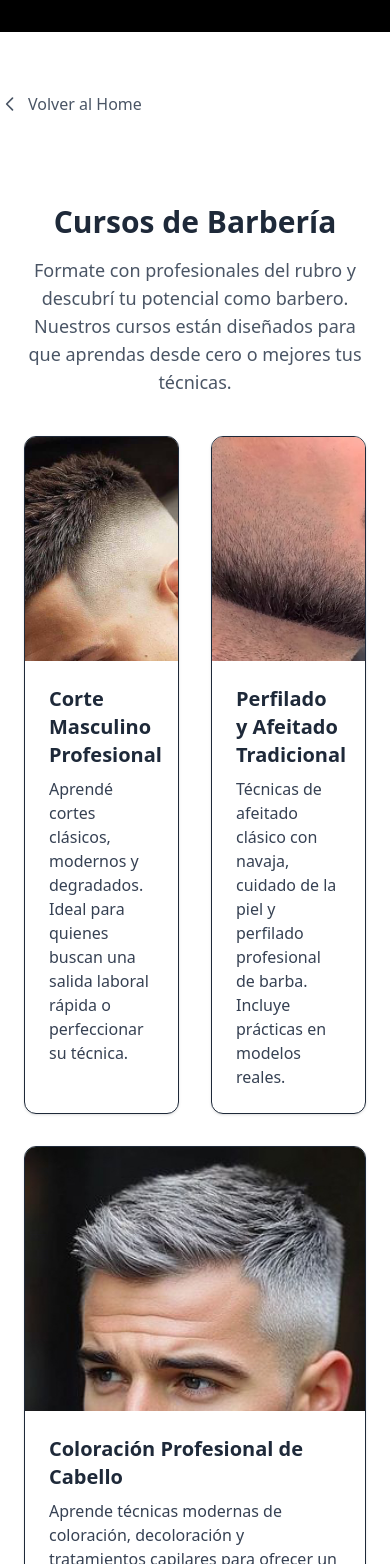
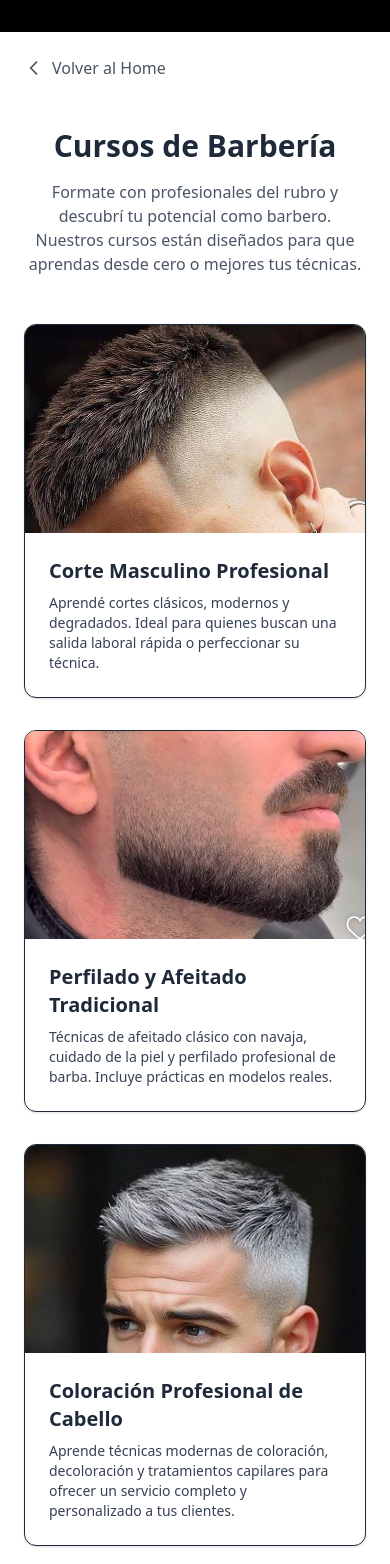
Before and after one commit to maxianguita/Barber-app, a React (Vite) app in the folder Client/: page /cursos in a window 390 px wide. Shown: the part 184-1748 px from the top of the page. Built offline with nearby package versions, Linux system fonts and the light colour scheme.

Commit message:
actualizando las url

```diff
--- a/Client/src/componets/Login.jsx
+++ b/Client/src/componets/Login.jsx
@@ -10,12 +10,16 @@ const Login = () => {
   const [password, setPassword] = useState('');
   const navigate = useNavigate();
 
+  const API_URL = import.meta.env.VITE_URL;
+  console.log("🔗 API_URL en Login:", API_URL);
+
+
   const handleSubmit = async (e) => {
     e.preventDefault();
     // console.log('📤 Enviando login con:', { email, password });
 
     try {
-      const res = await axios.post('http://localhost:3001/api/auth/login', {
+      const res = await axios.post(`${API_URL}/api/auth/login`, {
         email,
         password,
       });
--- a/Client/src/componets/ModalLogin.jsx
+++ b/Client/src/componets/ModalLogin.jsx
@@ -10,6 +10,9 @@ const ModalLogin = ({ onClose }) => {
   const [password, setPassword] = useState('');
   const [isLoading, setIsLoading] = useState(false);
 
+  const API_URL = import.meta.env.VITE_URL;
+  console.log("🔗 API_URL en ModalLogin:", API_URL);
+
   const handleLogin = async (e) => {
     e.preventDefault();
 
@@ -21,8 +24,8 @@ const ModalLogin = ({ onClose }) => {
     setIsLoading(true);
 
     try {
-      const res = await axios.post(
-        'http://localhost:3001/api/auth/login',
+       const res = await axios.post(
+        `${API_URL}/api/auth/login`,
         { email, password },
         {
           headers: {
--- a/Client/src/pages/CrearUsuarioModall.jsx
+++ b/Client/src/pages/CrearUsuarioModall.jsx
@@ -10,6 +10,10 @@ const CrearUsuarioModal = ({ onClose }) => {
   });
   const [mensaje, setMensaje] = useState('');
   const [tipoMensaje, setTipoMensaje] = useState(''); // 'success' o 'error'
+
+  const API_URL = import.meta.env.VITE_API_URL;
+
+  console.log("API_URL en CrearUsuarioModal:", API_URL);
 
   const handleChange = (e) => {
     setFormData({ ...formData, [e.target.name]: e.target.value });
@@ -25,7 +29,7 @@ const CrearUsuarioModal = ({ onClose }) => {
     e.preventDefault();
 
     try {
-      const res = await axios.post('http://localhost:3001/api/usuarios', formData);
+      const res = await axios.post(`${API_URL}/api/usuarios`, formData);
       if (res.status === 201) {
         mostrarMensaje('Usuario creado con éxito', 'success');
         onClose(); // Cerrar el modal después de la creación
--- a/Client/src/pages/Cursos.jsx
+++ b/Client/src/pages/Cursos.jsx
@@ -5,69 +5,88 @@ import afeitado from '../assets/barber_files/perfilbarba.jpg';
 import coloracion from '../assets/barber_files/coloracion.jpg';
 
 const Cursos = () => {
-  const navigate = useNavigate();  // <-- dentro del componente
+  const navigate = useNavigate();
 
   return (
-    <>
+    <div className="w-full min-h-screen bg-white text-gray-800">
+      {/* Botón Volver */}
+      <div className="px-6 pt-6">
         <button
-        onClick={() => navigate('/')}  // Navega a home
-        className="mb-6 flex items-center text-gray-600 hover:text-gray-900  mt-15"
+          onClick={() => navigate('/')}
+          className="flex items-center text-gray-600 hover:text-gray-900 transition"
         >
-        {/* Flecha simple con SVG */}
           <svg
             className="w-5 h-5 mr-2"
             fill="none"
             stroke="currentColor"
             strokeWidth="2"
             viewBox="0 0 24 24"
-          xmlns="http://www.w3.org/2000/svg"
           >
-          <path strokeLinecap="round" strokeLinejoin="round" d="M15 19l-7-7 7-7"></path>
+            <path strokeLinecap="round" strokeLinejoin="round" d="M15 19l-7-7 7-7" />
           </svg>
           Volver al Home
         </button>
+      </div>
 
-      <section id="cursos" className="w-full px-6 py-16 bg-white text-gray-800">
-        <div className="max-w-5xl mx-auto text-center">
-          <h2 className="text-3xl font-bold mb-4">Cursos de Barbería</h2>
-          <p className="text-lg text-gray-600 mb-10">
-            Formate con profesionales del rubro y descubrí tu potencial como barbero. Nuestros cursos están diseñados para que aprendas desde cero o mejores tus técnicas.
+      {/* Contenido */}
+      <section id="cursos" className="px-6 py-12 sm:py-16">
+        <div className="max-w-5xl mx-auto text-center mb-12">
+          <h2 className="text-3xl sm:text-4xl font-bold mb-4">Cursos de Barbería</h2>
+          <p className="text-base sm:text-lg text-gray-600">
+            Formate con profesionales del rubro y descubrí tu potencial como barbero.
+            Nuestros cursos están diseñados para que aprendas desde cero o mejores tus técnicas.
           </p>
         </div>
 
-        <div className="grid md:grid-cols-2 gap-8 max-w-5xl mx-auto">
+        {/* Cards */}
+        <div className="grid grid-cols-1 md:grid-cols-2 gap-8 max-w-5xl mx-auto">
+          {/* Card Corte */}
           <div className="border rounded-xl overflow-hidden shadow hover:shadow-md transition">
-            <img src={corte} alt="Curso de Corte" className="w-full h-56 object-cover" />
+            <img
+              src={corte}
+              alt="Curso de Corte"
+              className="w-full h-52 sm:h-60 object-cover"
+            />
             <div className="p-6">
               <h3 className="text-xl font-semibold mb-2">Corte Masculino Profesional</h3>
-              <p className="text-gray-700">
+              <p className="text-gray-700 text-sm sm:text-base">
                 Aprendé cortes clásicos, modernos y degradados. Ideal para quienes buscan una salida laboral rápida o perfeccionar su técnica.
               </p>
             </div>
           </div>
 
+          {/* Card Afeitado */}
           <div className="border rounded-xl overflow-hidden shadow hover:shadow-md transition">
-            <img src={afeitado} alt="Curso de Afeitado" className="w-full h-56 object-cover" />
+            <img
+              src={afeitado}
+              alt="Curso de Afeitado"
+              className="w-full h-52 sm:h-60 object-cover"
+            />
             <div className="p-6">
               <h3 className="text-xl font-semibold mb-2">Perfilado y Afeitado Tradicional</h3>
-              <p className="text-gray-700">
+              <p className="text-gray-700 text-sm sm:text-base">
                 Técnicas de afeitado clásico con navaja, cuidado de la piel y perfilado profesional de barba. Incluye prácticas en modelos reales.
               </p>
             </div>
           </div>
 
-          <div className="col-span-2 border rounded-xl overflow-hidden shadow hover:shadow-md transition max-w-3xl mx-auto">
-            <img src={coloracion} alt="Curso de Coloración de Cabello" className="w-full h-66 object-cover" />
+          {/* Card Coloración */}
+          <div className="md:col-span-2 border rounded-xl overflow-hidden shadow hover:shadow-md transition max-w-4xl mx-auto">
+            <img
+              src={coloracion}
+              alt="Curso de Coloración de Cabello"
+              className="w-full h-52 sm:h-72 object-cover"
+            />
             <div className="p-6">
               <h3 className="text-xl font-semibold mb-2">Coloración Profesional de Cabello</h3>
-              <p className="text-gray-700">
+              <p className="text-gray-700 text-sm sm:text-base">
                 Aprende técnicas modernas de coloración, decoloración y tratamientos capilares para ofrecer un servicio completo y personalizado a tus clientes.
               </p>
             </div>
           </div>
         </div>
       </section>
-    </>
+    </div>
   );
 };
 
--- a/Client/src/pages/ModalReserva;.jsx
+++ b/Client/src/pages/ModalReserva;.jsx
@@ -9,11 +9,13 @@ const ModalUser = ({ onClose }) => {
   const [error, setError] = useState('');
   const navigate = useNavigate();
 
+  const API_URL = import.meta.env.VITE_API_URL;
+
   const handleRegister = async (e) => {
     e.preventDefault();
 
     try {
-      await axios.post('http://localhost:3001/api/usuarios', {
+      await axios.post(`${API_URL}/api/usuarios`, {
         nombre,
         email,
         password,
--- a/Client/src/pages/PerfilPage.jsx
+++ b/Client/src/pages/PerfilPage.jsx
@@ -8,14 +8,18 @@ const ModalPerfil = ({ onClose }) => {
   const { user, token, logout } = useAuth();
   const [loading, setLoading] = useState(false);
 
+
+
   // Estado para modal de confirmación de cancelación
   const [cancelConfirmId, setCancelConfirmId] = useState(null);
+
+  const API_URL = import.meta.env.VITE_API_URL;
 
   useEffect(() => {
     const fetchTurnos = async () => {
       setLoading(true);
       try {
-        const res = await fetch('http://localhost:3001/api/turnos/mis-turnos', {
+        const res = await fetch(`${API_URL}/api/turnos/mis-turnos`, {
           headers: { Authorization: `Bearer ${token}` },
         });
         const data = await res.json();
@@ -36,7 +40,7 @@ const ModalPerfil = ({ onClose }) => {
 
   const handleCancelarTurno = async (id) => {
     try {
-      const res = await fetch(`http://localhost:3001/api/turnos/${id}`, {
+      const res = await fetch(`${API_URL}/api/turnos/${id}`, {
         method: 'DELETE',
         headers: { Authorization: `Bearer ${token}` },
       });
--- a/Client/src/pages/VerUsuariosModal.jsx
+++ b/Client/src/pages/VerUsuariosModal.jsx
@@ -8,6 +8,9 @@ const VerUsuariosModal = ({ onClose }) => {
   const [tipoMensaje, setTipoMensaje] = useState('');
   const [confirmarId, setConfirmarId] = useState(null);
 
+
+  const API_URL = import.meta.env.VITE_API_URL;
+
   useEffect(() => {
     const fetchUsuarios = async () => {
       try {
@@ -15,7 +18,7 @@ const VerUsuariosModal = ({ onClose }) => {
         console.log('Token que se está enviando:', token);
         if (!token) throw new Error('No hay token de autenticación');
 
-        const res = await axios.get('http://localhost:3001/api/usuarios', {
+       const res = await axios.get(`${API_URL}/api/usuarios`, {
           headers: {
             Authorization: `Bearer ${token}`,
           },
@@ -42,7 +45,7 @@ const VerUsuariosModal = ({ onClose }) => {
   const eliminarUsuario = async (id) => {
     try {
       const token = localStorage.getItem('token');
-      await axios.delete(`http://localhost:3001/api/usuarios/${id}`, {
+      await axios.delete(`${API_URL}/api/usuarios/${id}`, {
         headers: {
           Authorization: `Bearer ${token}`,
         },
```
Lines whose indentation alone changed are shown as unchanged.
